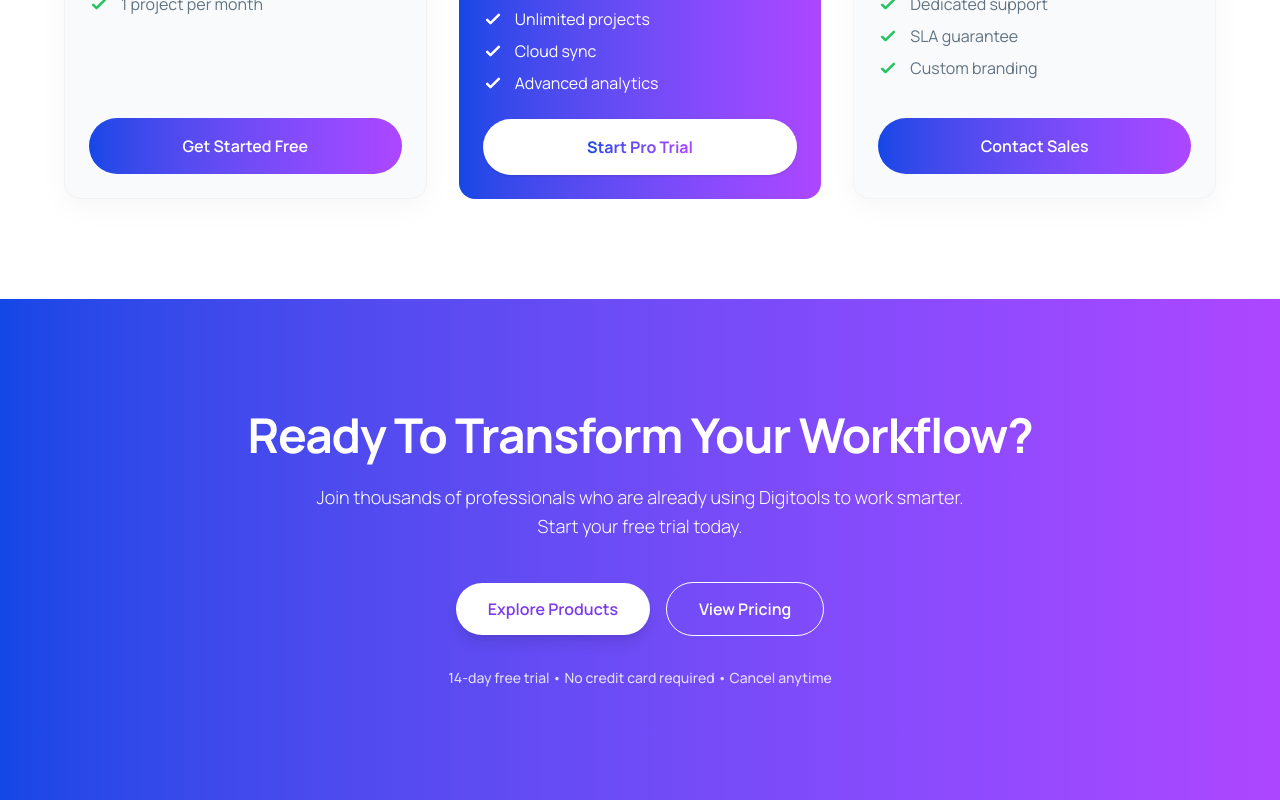
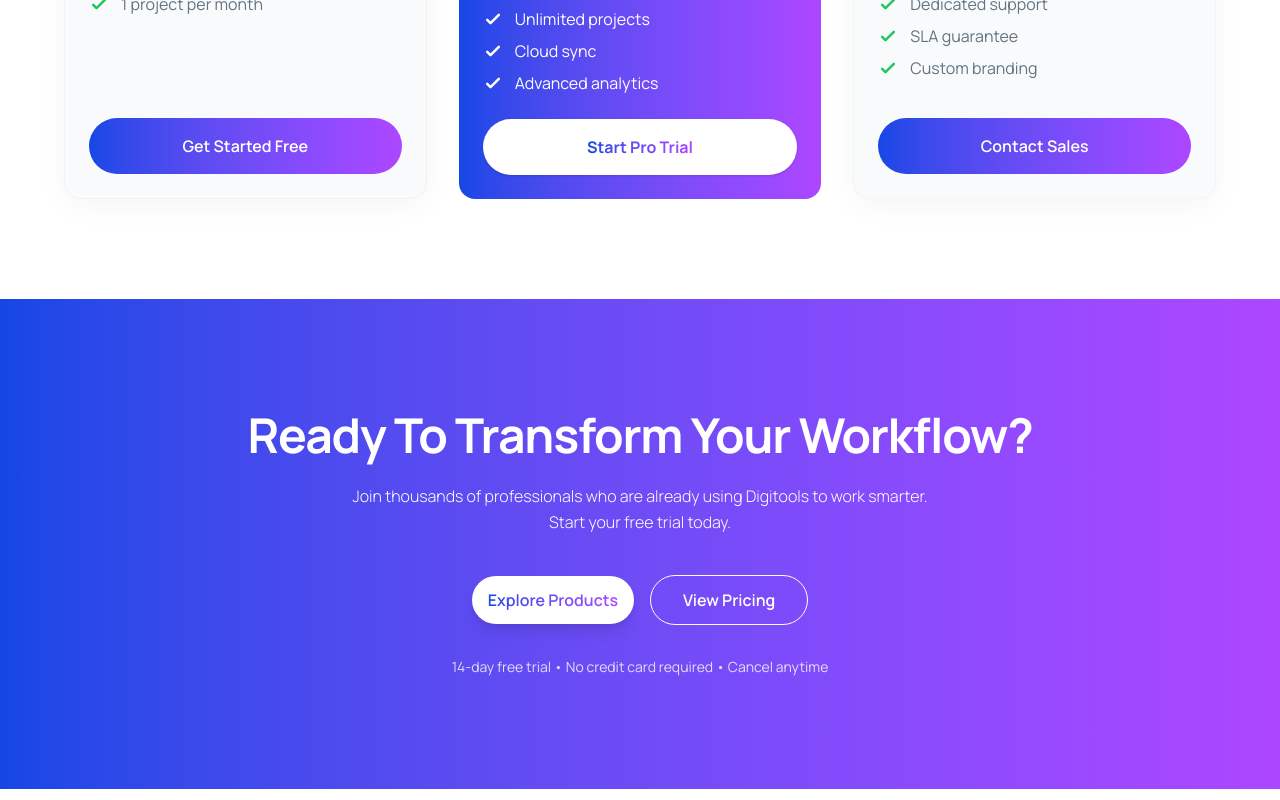
Before and after one commit to kazolhabib/B-13-Assignment-6-Digitools-Platform, a React (Vite) app: page / in a window 1280 px wide. Shown: the part 3844-4644 px from the top of the page. Built offline with nearby package versions, Linux system fonts and the light colour scheme.

Commit message:
update cart counter ar all buttons

```diff
--- a/src/components/CTA.jsx
+++ b/src/components/CTA.jsx
@@ -8,22 +8,22 @@
           Ready To Transform Your Workflow?
         </h2>
 
-        <p className="text-white text-base md:text-lg mb-10 max-w-2xl mx-auto leading-relaxed font-light">
+        <p className="text-white text-base mb-10 max-w-2xl mx-auto leading-relaxed font-light">
           Join thousands of professionals who are already using Digitools to work smarter.<br className="hidden md:block" />
           Start your free trial today.
         </p>
 
         <div className="flex flex-col sm:flex-row items-center justify-center gap-4 mb-8">
-          <button className="w-full sm:w-auto px-8 py-3.5 bg-white text-[#7C3AED] font-semibold rounded-full hover:bg-gray-50 transition-colors duration-300 shadow-lg cursor-pointer">
-            Explore Products
+          <button className="w-full sm:w-auto px-4 py-3 bg-white font-semibold rounded-full hover:bg-gray-50 transition-colors duration-300 shadow-lg cursor-pointer">
+            <span className="bg-linear-to-r from-blue-700 to-purple-500 bg-clip-text text-transparent">Explore Products</span>
           </button>
 
-          <button className="w-full sm:w-auto px-8 py-3.5 bg-transparent border border-white text-white font-semibold rounded-full hover:bg-white/10 transition-colors duration-300 cursor-pointer">
+          <button className="w-full sm:w-auto px-8 py-3 bg-transparent border border-white text-white font-semibold rounded-full hover:bg-white/10 transition-colors duration-300 cursor-pointer">
             View Pricing
           </button>
         </div>
 
-        <p className="text-white/80 text-sm font-medium">
+        <p className="text-white/80 text-sm font-normal">
           14-day free trial &bull; No credit card required &bull; Cancel anytime
         </p>
       </div>
```
